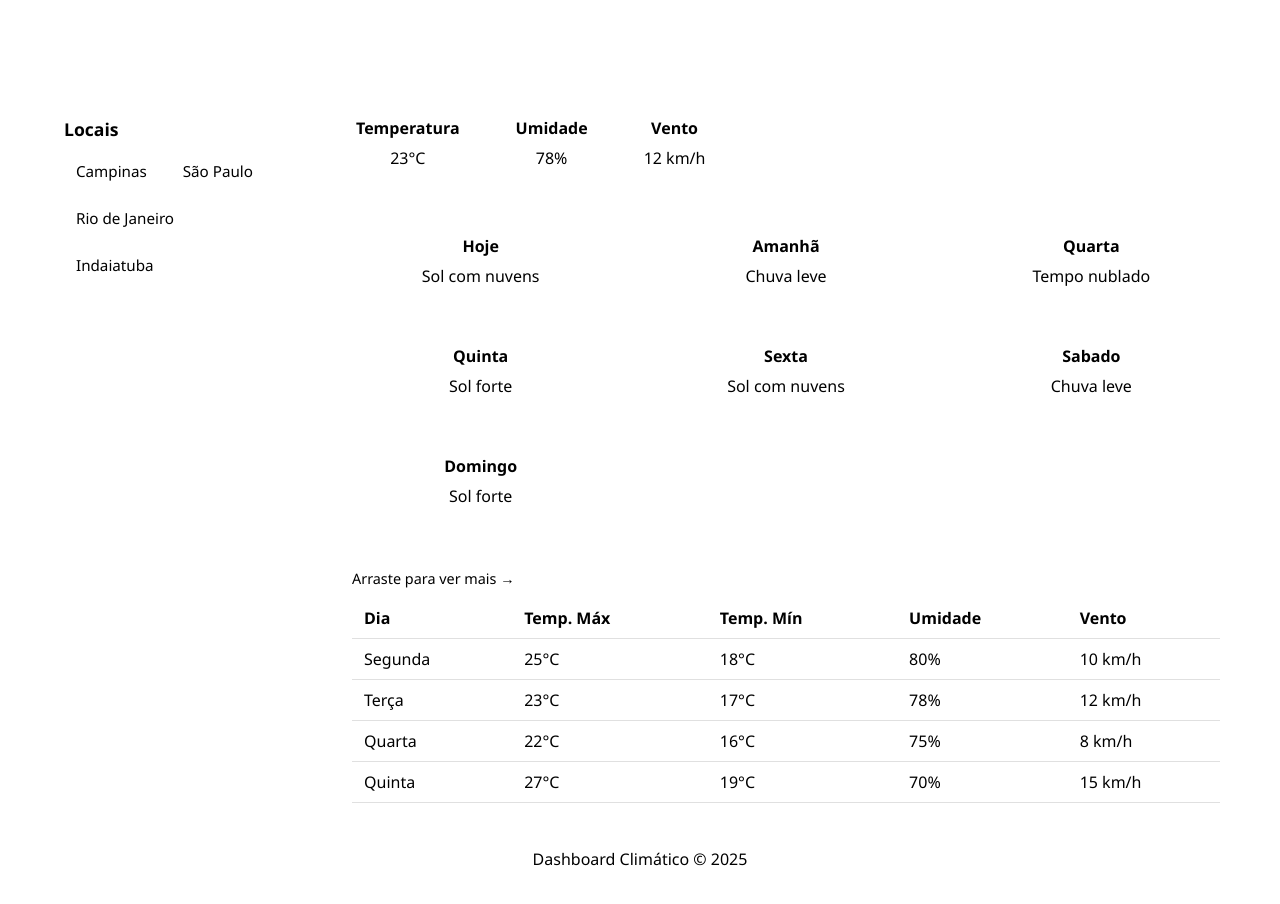
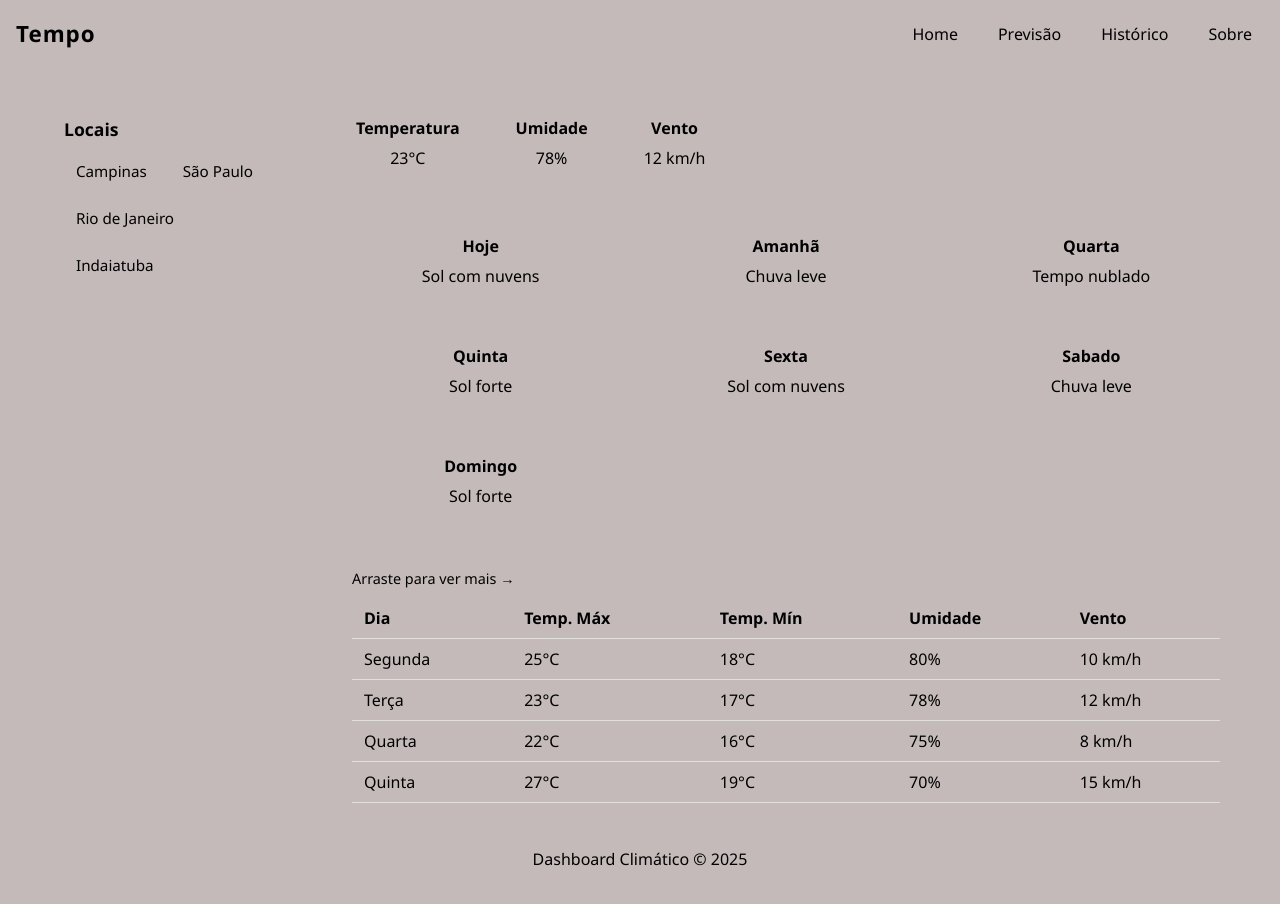
Before and after one commit to Leticia-Muramoto/Aula_pratica4, a plain HTML site: page frontend/index.html in a window 1280 px wide. Drawn offline with Linux system fonts and the light colour scheme.

Commit message:
fiz algo

```diff
--- a/frontend/styles/main.css
+++ b/frontend/styles/main.css
@@ -6,7 +6,7 @@
 }
 body {
     font-family: 'Segoe UI', Arial, sans-serif;
-    background: var(--color-bg);
+    background: rgb(196, 186, 186);
     color: var(--color-text);
     line-height: 1.5;
 }
@@ -16,8 +16,8 @@ body {
     display: flex;
     flex-direction: column;
     gap: 8px;
-    background: var(--color-primary);
-    color: #fff;
+    background: rgb(196, 186, 186);
+    color: #000000;
     padding: 16px;
 }
 .logo {
@@ -31,7 +31,7 @@ body {
     gap: 8px;
 }
 .menu a {
-    color: #fff;
+    color: #000000;
     text-decoration: none;
     padding: 6px 12px;
     border-radius: var(--radius);
```
Also changed, not shown: 1 other file.
